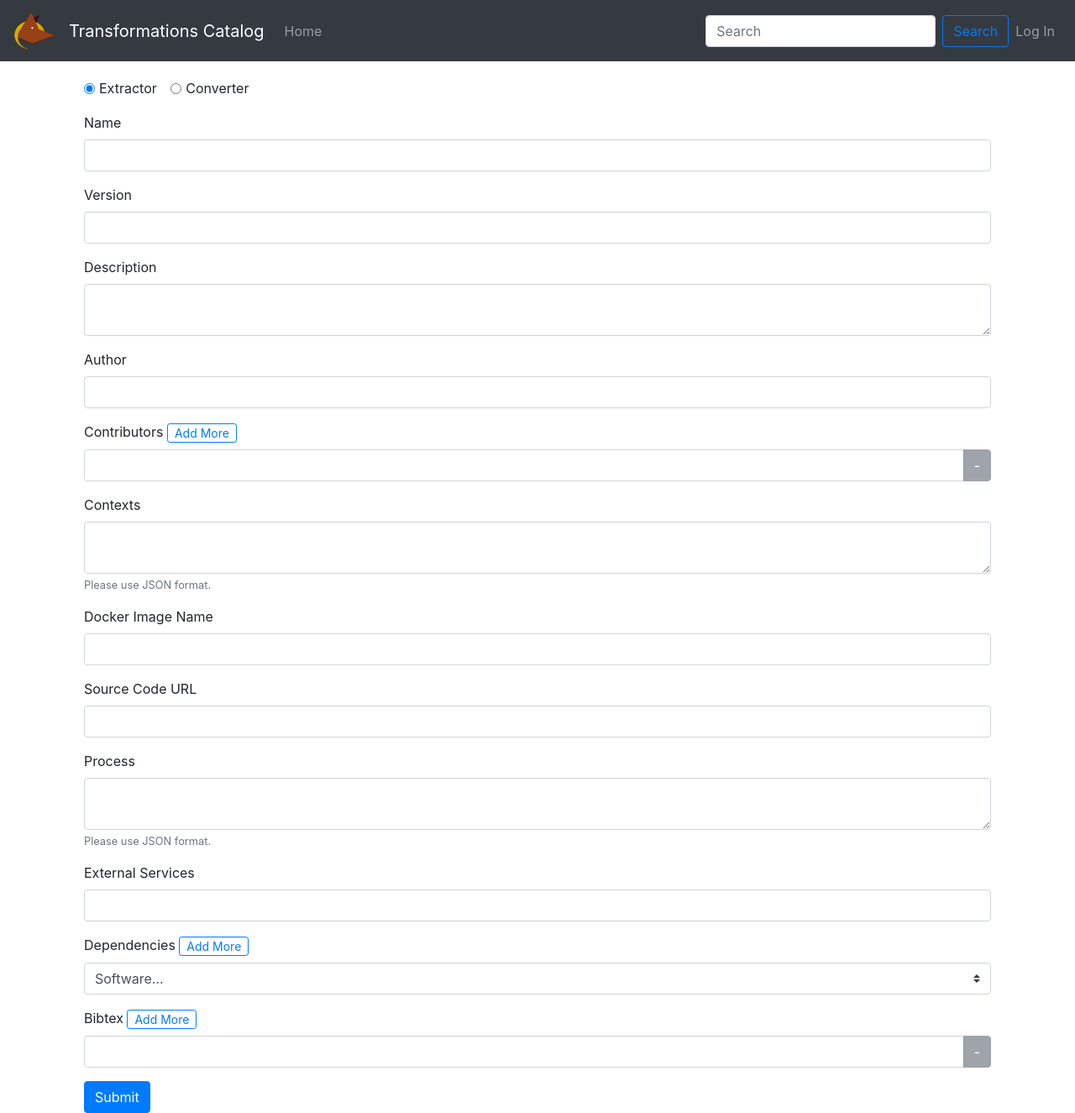
After one commit to clowder-framework/catalog, a Flask app: template transformations/templates/pages/post_transformation_form.html in a window 1280 px wide. The commit adds this page. Shown: the whole page at 84% size. Run offline with Flask 2, Linux system fonts and the light colour scheme; the template is opened without the code that fills it, so the values that code supplies are empty; some libraries are stand-ins or nearby versions.

Commit message:
add post with form page

```diff
--- a/transformations/static/css/main.css
+++ b/transformations/static/css/main.css
@@ -6,3 +6,7 @@
 .form-check-input-override {
     margin-left: 0 !important;
 }
+
+.btn-group-sm>.btn, .btn-sm {
+    padding: 0rem .5rem;
+}
--- a/transformations/templates/main.html
+++ b/transformations/templates/main.html
@@ -10,10 +10,11 @@
   <!-- /meta -->
 
   <!-- styles -->
+
+  <link type="text/css" rel="stylesheet" href="https://maxcdn.bootstrapcdn.com/font-awesome/4.7.0/css/font-awesome.min.css" />
+  <link rel="stylesheet" href="https://maxcdn.bootstrapcdn.com/bootstrap/4.0.0/css/bootstrap.min.css" integrity="sha384-Gn5384xqQ1aoWXA+058RXPxPg6fy4IWvTNh0E263XmFcJlSAwiGgFAW/dAiS6JXm" crossorigin="anonymous">
   <link type="text/css" rel="stylesheet" href="/static/css/main.css" />
   <link type="text/css" rel="stylesheet" href="/static/css/build.css" />
-  <link type="text/css" rel="stylesheet" href="https://maxcdn.bootstrapcdn.com/font-awesome/4.7.0/css/font-awesome.min.css" />
-  <link rel="stylesheet" href="https://maxcdn.bootstrapcdn.com/bootstrap/4.0.0/css/bootstrap.min.css" integrity="sha384-Gn5384xqQ1aoWXA+058RXPxPg6fy4IWvTNh0E263XmFcJlSAwiGgFAW/dAiS6JXm" crossorigin="anonymous">
 
   <script src="https://code.jquery.com/jquery-3.2.1.slim.min.js" integrity="sha384-KJ3o2DKtIkvYIK3UENzmM7KCkRr/rE9/Qpg6aAZGJwFDMVNA/GpGFF93hXpG5KkN" crossorigin="anonymous"></script>
   <script src="https://cdnjs.cloudflare.com/ajax/libs/popper.js/1.12.9/umd/popper.min.js" integrity="sha384-ApNbgh9B+Y1QKtv3Rn7W3mgPxhU9K/ScQsAP7hUibX39j7fakFPskvXusvfa0b4Q" crossorigin="anonymous"></script>
--- a/transformations/templates/pages/post_transformation.html
+++ b/transformations/templates/pages/post_transformation.html
@@ -4,6 +4,8 @@
 {% block content %}
 <div class="container">
         <form method="post">
+            <input name="create" hidden value="json">
+
             <div class="form-group">
                 <label for="info_json">Extractor / Converter Info JSON document</label>
                 <textarea name="info_json" class="form-control" id="info_json" rows="10" cols="80" placeholder="Copy and paste extractor or converter info JSON document here." required></textarea>
--- /dev/null
+++ b/transformations/templates/pages/post_transformation_form.html
@@ -0,0 +1,200 @@
+{% extends 'main.html' %}
+{% block title %}Contribute{% endblock %}
+
+{% block content %}
+<div class="container">
+    <form method="post" action="/transformations">
+        <input name="create" hidden value="form">
+        <div class="form-group">
+            <div class="form-check form-check-inline">
+                <input checked class="form-check-input" type="radio" name="radioOptions" id="radioExtractor" value="extractor">
+                <label class="form-check-label" for="radioExtractor">Extractor</label>
+            </div>
+            <div class="form-check form-check-inline">
+                <input class="form-check-input" type="radio" name="radioOptions" id="radioConverter" value="converter">
+                <label class="form-check-label" for="radioConverter">Converter</label>
+            </div>
+        </div>
+
+        <div class="form-group">
+            <label for="name" >Name</label>
+            <input type="text" class="form-control" id="name" required="required" name="name">
+        </div>
+
+        <div class="form-group">
+            <label for="version">Version</label>
+            <input type="text" class="form-control" id="version" required="required" name="version">
+        </div>
+
+        <div class="form-group">
+            <label for="description">Description</label>
+            <textarea class="form-control" id="description" required="required" name="description"></textarea>
+        </div>
+
+        <div class="form-group">
+            <label for="author">Author</label>
+            <input type="text" class="form-control" id="author" required="required" name="author">
+        </div>
+
+        <div class="form-group" id="c-group">
+            <label for="contributors1">Contributors
+                <button id="add-contributors" type="button" class="add-more btn btn-outline-primary btn-sm">Add More</button>
+            </label>
+            <div class="input-group" id="contributors1">
+                <input type="text" class="form-control" name="contributors" required="required">
+                <div class="input-group-append">
+                    <button class="btn btn-secondary remove-me" type="button" disabled>-</button>
+                </div>
+            </div>
+        </div>
+
+        <div class="form-group extractor-input">
+            <label for="contexts">Contexts</label>
+            <textarea class="form-control" id="contexts" name="contexts"></textarea>
+            <small id="contextsHelp" class="form-text text-muted">Please use JSON format.</small>
+
+        </div>
+
+        <!--<div class="form-group">-->
+            <!--<label>Repository-->
+                <!--<button id="add-repository" type="button" class="add-more btn btn-outline-primary btn-sm">Add More</button>-->
+
+            <!--</label>-->
+            <!--<div class="input-group mb-3" id="repository1">-->
+                <!--<div class="input-group-prepend">-->
+                    <!--<select class="custom-select" name="repType">-->
+                        <!--<option disabled selected>Repository type</option>-->
+                        <!--<option value="git">git</option>-->
+                        <!--<option value="docker">docker</option>-->
+
+                    <!--</select>-->
+                <!--</div>-->
+                <!--<input id="repUrl" name="repUrl" type="text" class="form-control" required="required">-->
+                <!--<div class="input-group-append">-->
+                    <!--<button class="btn btn-secondary remove-me" type="button" disabled>-</button>-->
+                <!--</div>-->
+            <!--</div>-->
+        <!--</div>-->
+        <div class="form-group">
+            <label for="dockerImageName">Docker Image Name</label>
+            <input type="text" class="form-control" id="dockerImageName" name="dockerImageName" required="required">
+        </div>
+        <div class="form-group">
+            <label for="url">Source Code URL</label>
+            <input type="text" class="form-control" id="url" name="url" name="url" required="required">
+        </div>
+
+        <div class="form-group extractor-input">
+            <label for="process">Process</label>
+            <textarea class="form-control" id="process" name="process"></textarea>
+            <small id="processHelp" class="form-text text-muted">Please use JSON format.</small>
+        </div>
+
+        <div class="form-group converter-input" style="display: none;">
+            <label for="input_formats">Input Format</label>
+            <textarea class="form-control" id="input_formats" required="required"></textarea>
+            <small class="form-text text-muted">Separated by commas.</small>
+
+        </div>
+
+        <div class="form-group converter-input" style="display: none;">
+            <label for="output_formats">Output Format</label>
+            <textarea class="form-control" id="output_formats" required="required"></textarea>
+                        <small class="form-text text-muted">Separated by commas.</small>
+
+        </div>
+
+        <div class="form-group">
+            <label for="external_services">External Services</label>
+            <input type="text" class="form-control" id="external_services" name="external_services">
+        </div>
+
+        <div class="form-group">
+            <label for="dependencies1">Dependencies
+                <button id="add-dependencies" type="button" class="add-more btn btn-outline-primary btn-sm">Add More</button>
+
+            </label>
+            <div id="dependencies1">
+                <select class="custom-select"  name="dependencies">
+                    <option disabled selected>Software...</option>
+
+                    {% for tool in tools %}
+                    <option value="{{tool.title}}">{{tool.title}}</option>
+                    {% endfor %}
+
+                </select>
+            </div>
+        </div>
+
+        <div class="form-group">
+            <label for="bibtex1">Bibtex
+                <button id="add-bibtex" type="button" class="add-more btn btn-outline-primary btn-sm">Add More</button>
+
+            </label>
+            <div class="input-group" id="bibtex1">
+                <input type="text" class="form-control" name="bibtex">
+                <div class="input-group-append">
+                    <button class="btn btn-secondary remove-me" type="button" disabled>-</button>
+                </div>
+            </div>
+        </div>
+
+        <button type="submit" class="btn btn-primary">Submit</button>
+    </form>
+</div>
+
+
+<script language="javascript" type="text/javascript">
+
+    $(document.body).on('click', '.remove-me', function(){
+        // e.preventDefault();
+        var divbox = $(this).parent().parent();
+        var outerbox = divbox.parent();
+        var field_name = divbox.id;
+        $(this).parent().parent().remove();
+        // if there is only one input box left, don't remove it.
+        if (outerbox.children("div[id^='"+field_name+"']").length < 2){
+            outerbox.find(".remove-me").attr("disabled", true);
+        }
+    });
+
+    $(document).ready(function(){
+
+        $('.add-more').click(function(e){
+            e.preventDefault();
+            var field_name = e.target.id.split("-")[1];
+            // get the last DIV which ID starts with ^= "klon"
+            var $div = $("div[id^='"+field_name+"']:last");
+            // Read the Number from that DIV's ID (i.e: 3 from "klon3")
+            // And increment that number by 1
+            var num = parseInt( $div.prop("id").match(/\d+/g), 10 ) +1;
+
+            // Clone it and assign the new ID (i.e: from num 4 to ID "klon4")
+            var $klon = $div.clone().prop('id', field_name+num );
+            $klon.css("margin-top","1rem");
+            $klon.children("input").val("");
+            // Finally insert $klon wherever you want
+
+            $div.after( $klon );
+             $div.parent().find(".remove-me").attr("disabled", false);
+        })
+        $('#radioConverter').click(function (){
+            $('.extractor-input').hide();
+            $('.extractor-input').find("textarea").attr("name", "");
+             $('.converter-input').show();
+    $('#input_formats').attr('name', 'input_formats');
+    $('#output_formats').attr('name', 'output_formats');
+        });
+
+         $('#radioExtractor').click(function (){
+            $('.converter-input').hide();
+            $('.converter-input').find("textarea").attr("name", "");
+            $('.extractor-input').show();
+            $('#contexts').attr('name', 'contexts');
+            $('#process').attr('name', 'process');
+        });
+
+
+    });
+</script>
+{% endblock %}
--- a/transformations/templates/pages/view_transformation.html
+++ b/transformations/templates/pages/view_transformation.html
@@ -4,7 +4,7 @@
 {% block content %}
 <div class="container">
     <div class="card">
-        <h4 class="card-header">{{transformation.title }}</h4>
+        <h4 class="card-header">{{transformation.transformationId }}</h4>
         <div class="card-body">
             <div class="row">
                 <div class="col-6" style="padding-right:20px; border-right: 1px solid #ccc;">
@@ -29,7 +29,7 @@
                     {% endfor%}
 
                     <h4>Docker Image Name</h4>
-                    <p>{{transformation.dockerImageName}}</p>
+                    <p>{{replaceEmptyString(transformation.dockerImageName)}}</p>
                     <h4>Author</h4>
                     <p>{{transformation.author}}</p>
                     <h4>Last Modified</h4>
```
Also changed, not shown: transformations/pages.py (+48 -16 lines).
